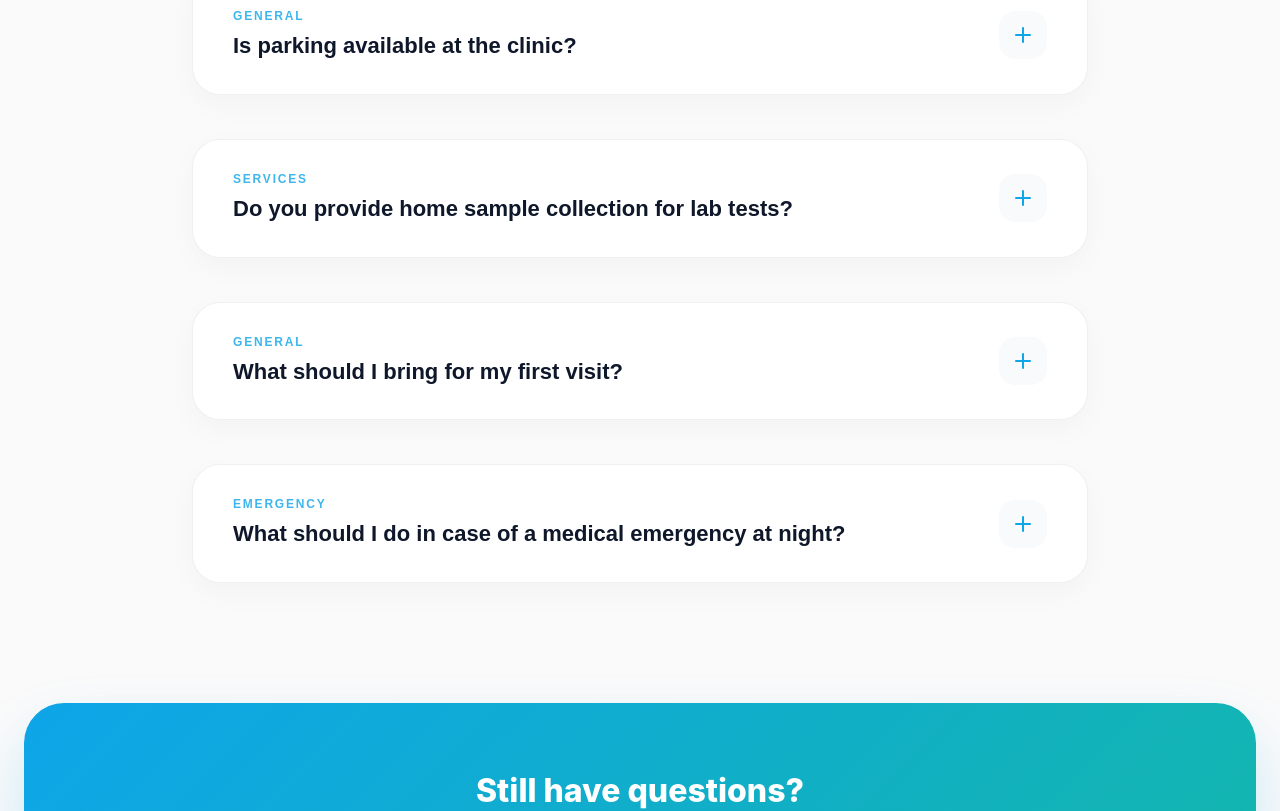
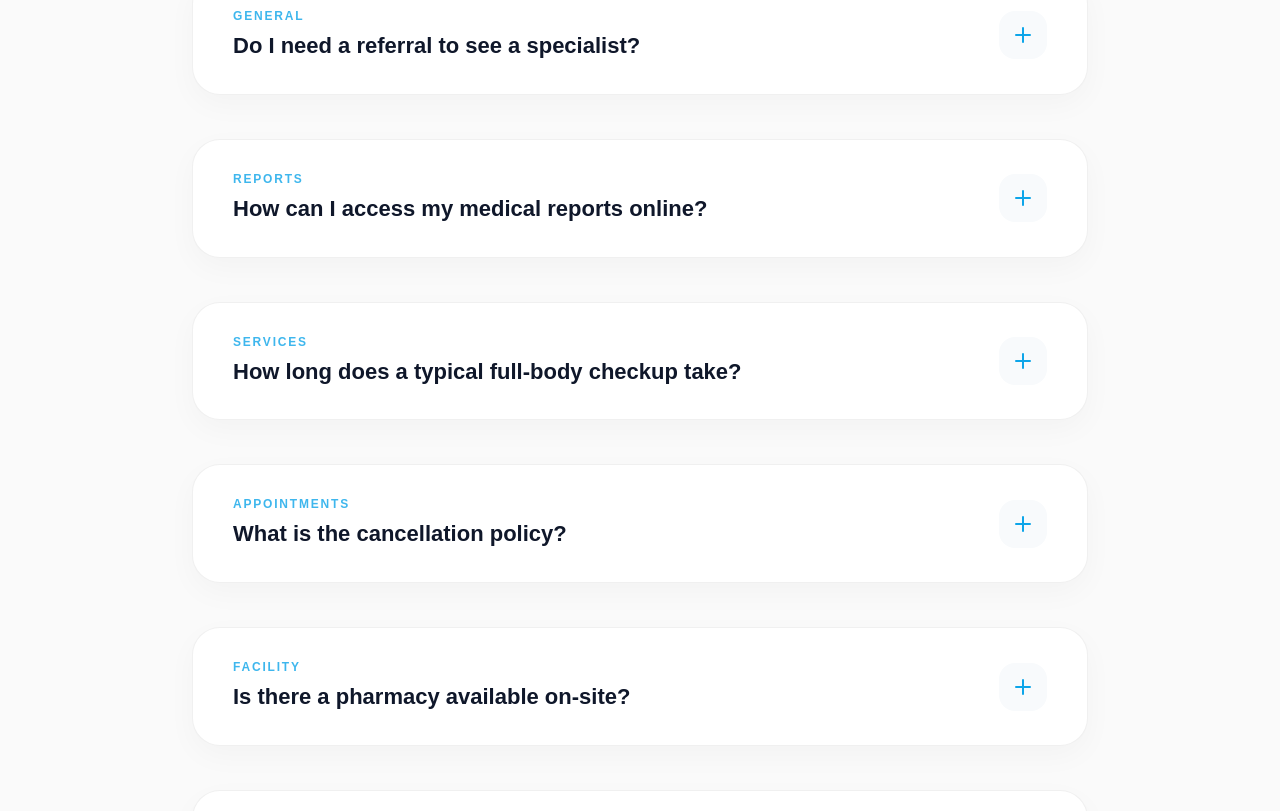
Before and after one commit to Eshbanoliver/doctorwebsite, a React (Vite) app: page /faq in a window 1280 px wide. Shown: the part 1470-2281 px from the top of the page. Built offline with nearby package versions, Linux system fonts and the light colour scheme.

Commit message:
updated files

```diff
--- a/src/pages/FAQ.jsx
+++ b/src/pages/FAQ.jsx
@@ -31,23 +31,33 @@ const FAQ = () => {
     },
     {
       category: 'General',
-      question: 'Is parking available at the clinic?',
-      answer: 'Yes, we have dedicated free parking for patients and their families right in front of the clinic premises in Udaipur.'
+      question: 'Do I need a referral to see a specialist?',
+      answer: 'No, you don\'t strictly need a referral to see our specialists. However, having a summary from your primary care doctor can help our specialists understand your medical history better.'
+    },
+    {
+      category: 'Reports',
+      question: 'How can I access my medical reports online?',
+      answer: 'Once your reports are ready, we send a digital copy via WhatsApp and Email. You can also view and download your entire medical history by logging into our Patient Portal using your registered mobile number.'
     },
     {
       category: 'Services',
-      question: 'Do you provide home sample collection for lab tests?',
-      answer: 'Yes, we offer home sample collection services within a 10km radius of Udaipur city. You can book this service at least 12 hours in advance.'
+      question: 'How long does a typical full-body checkup take?',
+      answer: 'A comprehensive full-body health screening usually takes between 3 to 5 hours. This includes blood tests, imaging (like X-ray or Ultrasound), and a final consultation with the doctor.'
     },
     {
-      category: 'General',
-      question: 'What should I bring for my first visit?',
-      answer: 'Please bring a valid ID card, any previous medical records or prescriptions, and your insurance card if applicable.'
+      category: 'Appointments',
+      question: 'What is the cancellation policy?',
+      answer: 'We request that you cancel or reschedule at least 4 hours in advance. This allows us to offer the slot to other patients who may need urgent care.'
+    },
+    {
+      category: 'Facility',
+      question: 'Is there a pharmacy available on-site?',
+      answer: 'Yes, we have an in-house pharmacy that is stocked with all essential medicines and healthcare products, making it convenient for you to get your prescriptions filled immediately after consultation.'
     },
     {
       category: 'Emergency',
       question: 'What should I do in case of a medical emergency at night?',
-      answer: 'Call our emergency helpline immediately. Our trauma team will guide you on the next steps or dispatch an ambulance if required.'
+      answer: 'Call our 24/7 emergency helpline immediately. Our trauma team will guide you on the next steps or dispatch an ambulance if required.'
     }
   ];
 
```
